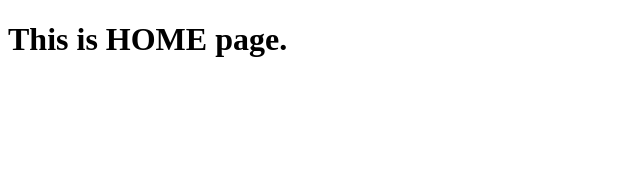
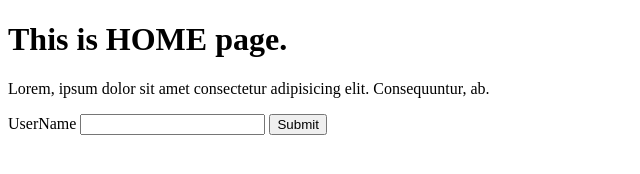
Before and after one commit to Faraz-Inam/Branches-Introduction, a plain HTML site: page index.html in a window 1280 px wide. Shown: the whole page, without its empty margins (0-640 px from the left). Drawn offline with Linux system fonts and the light colour scheme.

Commit message:
farazinam changes

```diff
--- a/index.html
+++ b/index.html
@@ -7,5 +7,9 @@
 </head>
 <body>
     <h1>This is HOME page.</h1>
+    <p>Lorem, ipsum dolor sit amet consectetur adipisicing elit. Consequuntur, ab.</p>
+    <label for="">UserName</label>
+    <input type="text">
+    <button>Submit</button>
 </body>
 </html>
```
